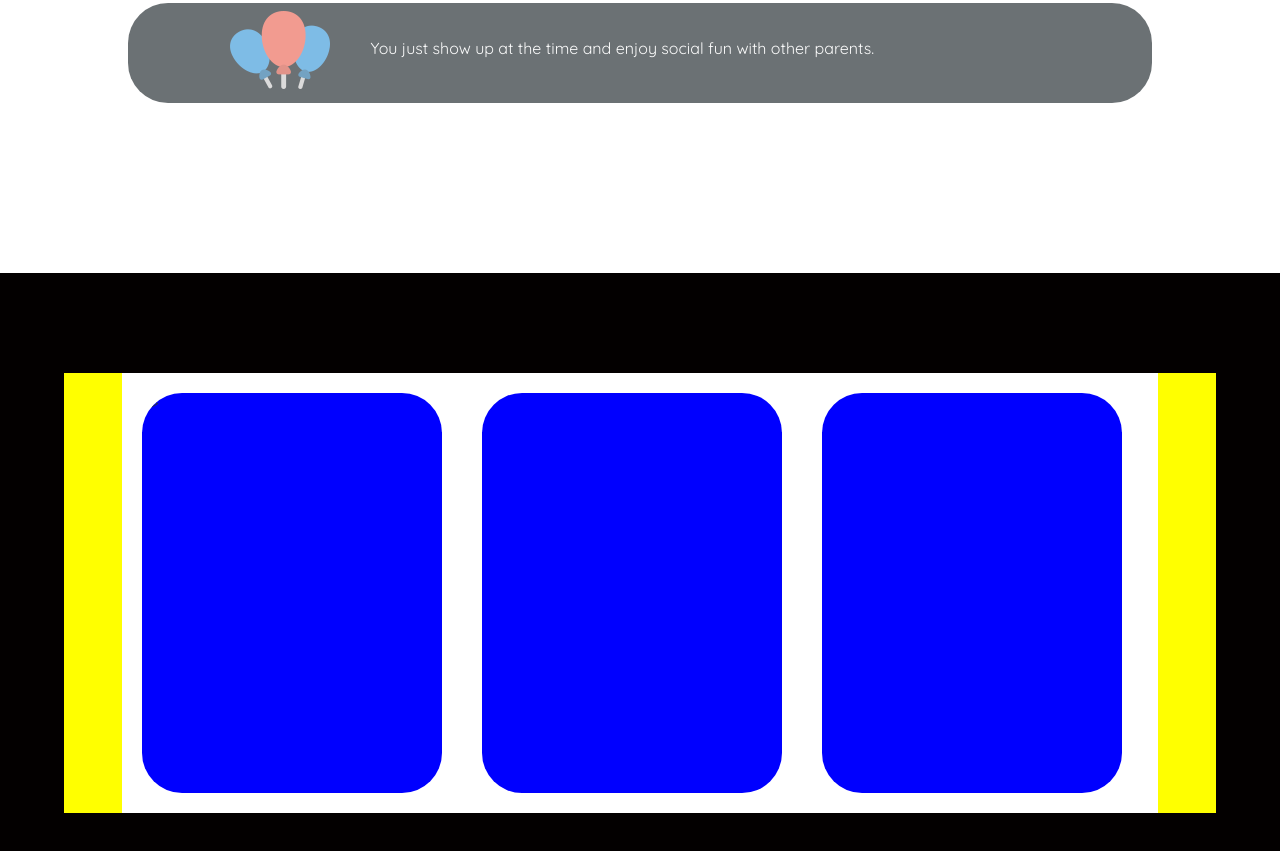
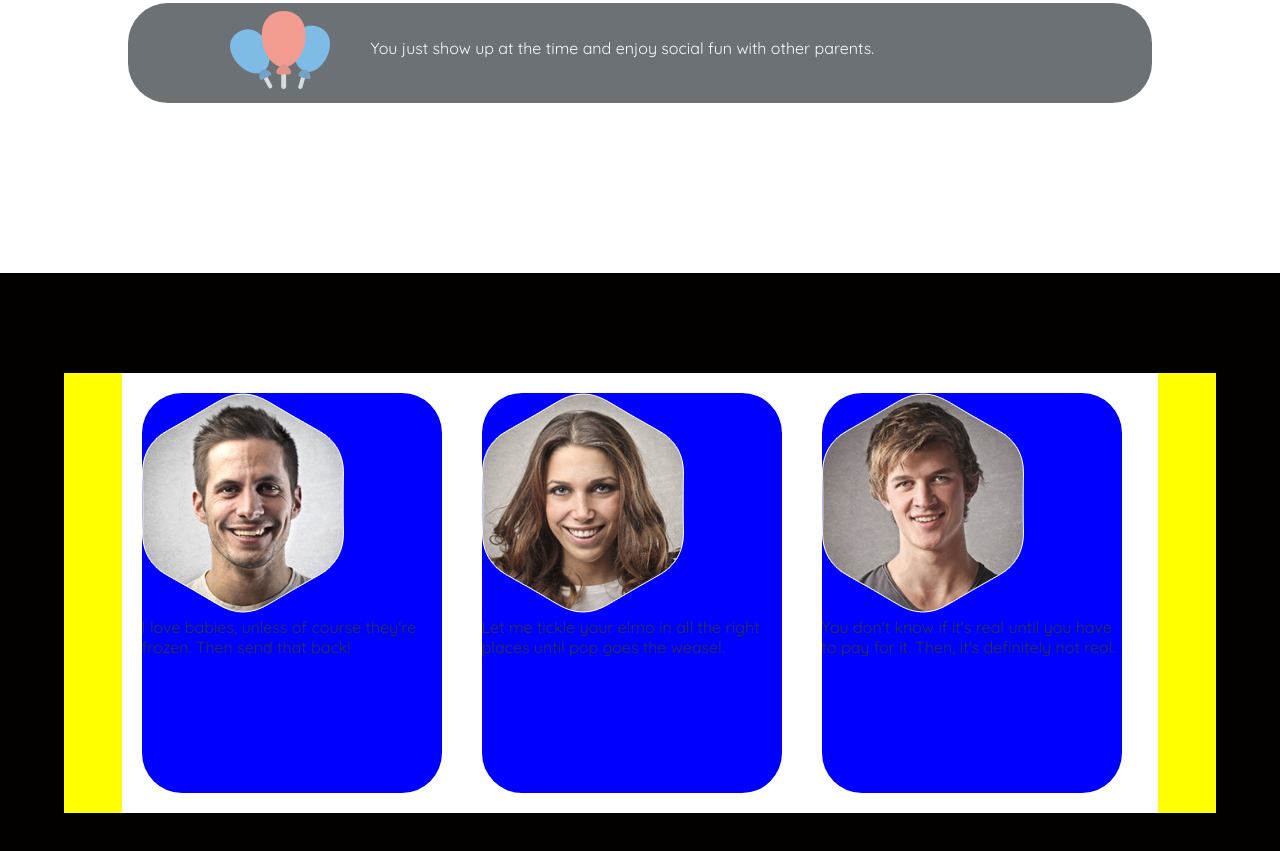
Before and after one commit to jezielchai/psychic-tribble, a plain HTML site: page index.html in a window 1280 px wide. Shown: the part 1347-2198 px from the top of the page. Drawn offline with nearby package versions, Linux system fonts and the light colour scheme.

Commit message:
team section commit
changed team pic from inline to block level with <html src…> add

added classes to all img elements

```diff
--- a/css/style.css
+++ b/css/style.css
@@ -38,7 +38,7 @@ p,h1 {
 	text-align: center;
 }
 
-img {
+img.floatedimg {
 	display: block;
 	float: left;
 	margin-left: auto;
--- a/index.html
+++ b/index.html
@@ -25,7 +25,7 @@
 		</video>
 	</div>
 	<div id="logowrapper">
-		<img src="img/logo2.png">
+		<img class="floatedimg"   src="img/logo2.png">
 	</div>
 	<div id="intro">
 		<h1>Awesome playdates for parents and kids.</h1>
@@ -53,11 +53,16 @@
 		<div id = "teamcontainer">
 				<div id="teamsection">
 					<section class="teamfloat">
-						<>
+						<img class="centeredimg" src="img/team-01.png" alt="get a computer, n00b">
+						<p class="centered">I love babies, unless of course they're frozen. Then send that back! </p>
 					</section>
 					<section class="teamfloat">
+						<img class="centeredimg" src="img/team-02.png" alt="get a computer, n00b">
+						<p class="centered">Let me tickle your elmo in all the right places until pop goes the weasel.</p>
 					</section>
 					<section class="teamfloat">
+						<img class="centeredimg" src="img/team-03.png" alt="get a computer, n00b">
+						<p class="centered">You don't know if it's real until you have to pay for it. Then, it's definitely not real.</p>
 					</section>
 				</div>
 			</div>
```
